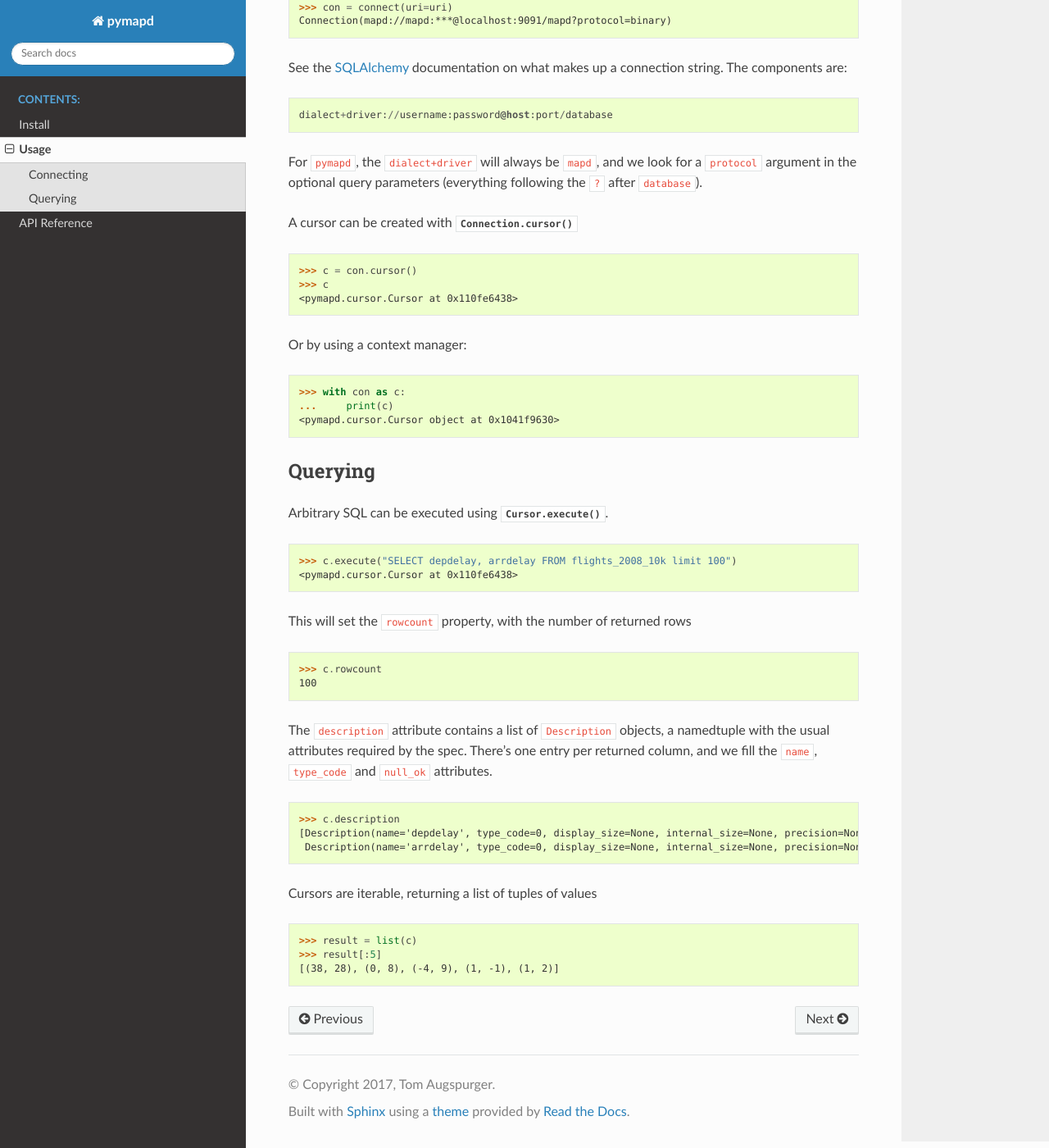
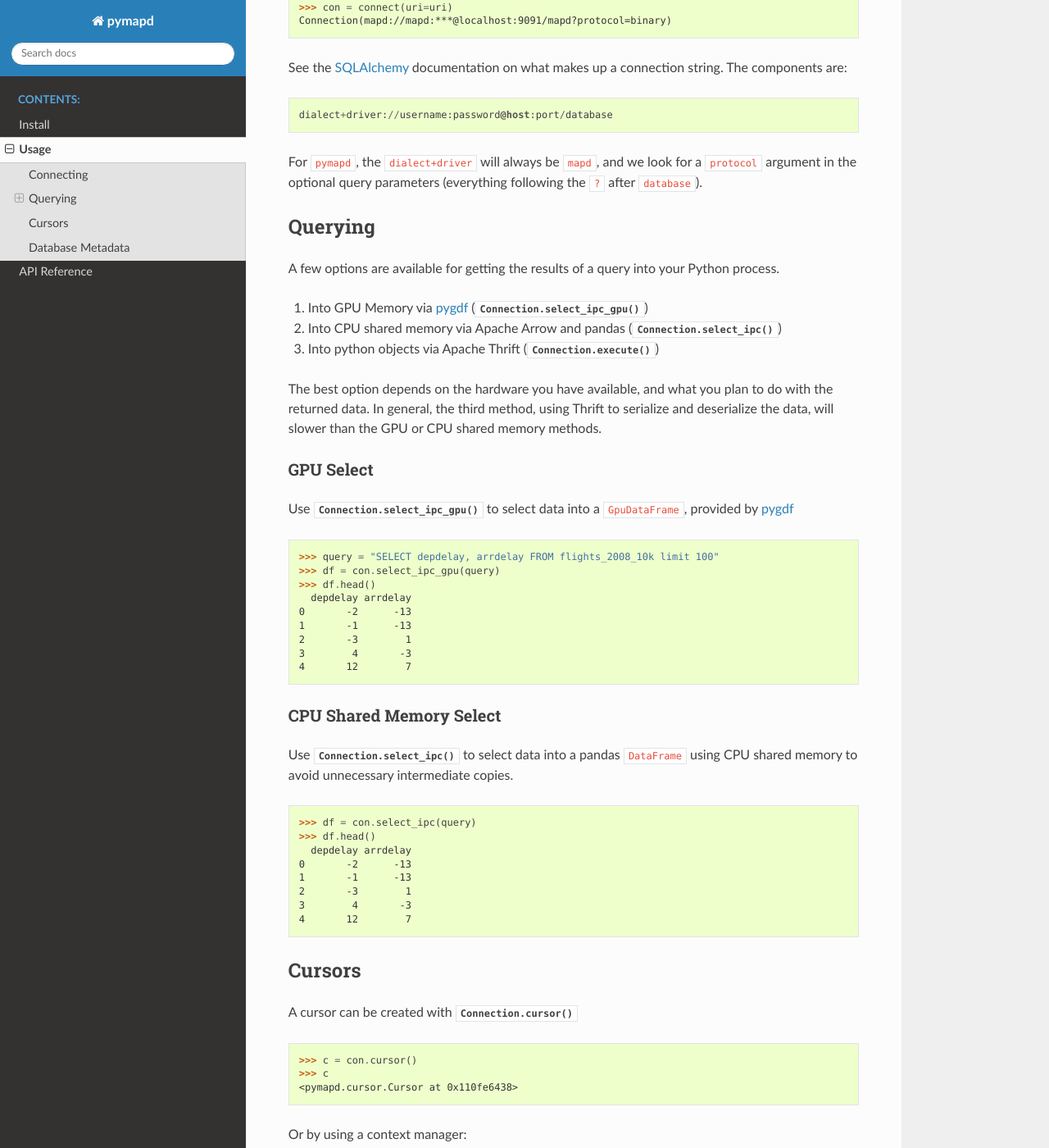
Before and after one commit to heavyai/pymapd, a Sphinx documentation site: the page built from docs/source/usage.rst, in a window 1280 px wide and 1400 px high, scrolled down 651 px. Shown: the whole window at 82% size. Built offline with Sphinx 7.4.7 and the Read the Docs theme 2.0.0, drawn with Linux system fonts in a browser that asks for light colours; some of the changed text lies outside the part shown.

Commit message:
Table details (#37)
* ENH: Added get_table_details and get_tables

* DOC: First page example and select types

```diff
--- a/docs/source/usage.rst
+++ b/docs/source/usage.rst
@@ -41,6 +43,60 @@ For ``pymapd``, the ``dialect+driver`` will always be ``mapd``, and we look for
 a ``protocol`` argument in the optional query parameters (everything following
 the ``?`` after ``database``).
 
+Querying
+--------
+
+A few options are available for getting the results of a query into your Python
+process.
+
+1. Into GPU Memory via `pygdf`_ (:meth:`Connection.select_ipc_gpu`)
+2. Into CPU shared memory via Apache Arrow and pandas
+   (:meth:`Connection.select_ipc`)
+3. Into python objects via Apache Thrift (:meth:`Connection.execute`)
+
+The best option depends on the hardware you have available, and what you plan to
+do with the returned data. In general, the third method, using Thrift to
+serialize and deserialize the data, will slower than the GPU or CPU shared
+memory methods.
+
+GPU Select
+^^^^^^^^^^
+
+Use :meth:`Connection.select_ipc_gpu` to select data into a ``GpuDataFrame``,
+provided by `pygdf`_
+
+.. code-block:: python
+
+   >>> query = "SELECT depdelay, arrdelay FROM flights_2008_10k limit 100"
+   >>> df = con.select_ipc_gpu(query)
+   >>> df.head()
+     depdelay arrdelay
+   0       -2      -13
+   1       -1      -13
+   2       -3        1
+   3        4       -3
+   4       12        7
+
+CPU Shared Memory Select
+^^^^^^^^^^^^^^^^^^^^^^^^
+
+Use :meth:`Connection.select_ipc` to select data into a pandas ``DataFrame``
+using CPU shared memory to avoid unnecessary intermediate copies.
+
+.. code-block:: python
+
+   >>> df = con.select_ipc(query)
+   >>> df.head()
+     depdelay arrdelay
+   0       -2      -13
+   1       -1      -13
+   2       -3        1
+   3        4       -3
+   4       12        7
+
+Cursors
+-------
+
 A cursor can be created with :meth:`Connection.cursor`
 
 .. code-block:: python
@@ -86,5 +139,26 @@ Cursors are iterable, returning a list of tuples of values
    >>> result[:5]
    [(38, 28), (0, 8), (-4, 9), (1, -1), (1, 2)]
 
+Database Metadata
+-----------------
+
+Some helpful metadata are available on the ``Connection`` object.
+
+1. Get a list of tables with :meth:`Connection.get_tables`
+
+.. code-block:: python
+
+   >>> con.get_tables()
+   ['flights_2008_10k', 'stocks']
+
+2. Get column information for a table with :meth:`Connection.get_table_details`
+
+   >>> con.get_table_details('stocks')
+   [ColumnDetails(name='date_', type='STR', nullable=True, precision=0,
+                  scale=0, comp_param=32),
+    ColumnDetails(name='trans', type='STR', nullable=True, precision=0,
+                  scale=0, comp_param=32),
+    ...
 
 .. _SQLAlchemy: http://docs.sqlalchemy.org/en/latest/core/engines.html#database-urls
+.. _pygdf: http://pygdf.readthedocs.io/en/latest/
```
Also changed, not shown: other parts of docs/source/usage.rst (+2 -3 lines), docs/source/index.rst (+18 -0 lines), 4 other files.
